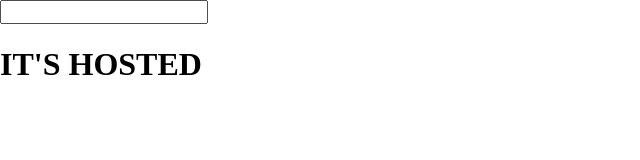
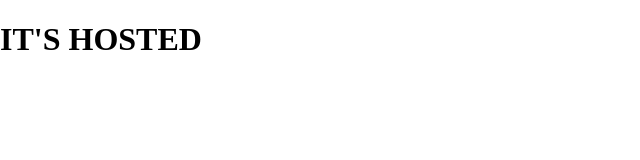
Before and after one commit to LeeAllenK/example-class, a plain HTML site: page index.html in a window 1280 px wide. Shown: the whole page, without its empty margins (0-640 px from the left). Drawn offline with nearby package versions, Linux system fonts and the light colour scheme.

Commit message:
Update index.html

```diff
--- a/index.html
+++ b/index.html
@@ -15,7 +15,7 @@
 
 <body>
 
-	<input id="danceDanceRevolution" type="text" name="" value="">
+<!-- 	<input id="danceDanceRevolution" type="text" name="" value=""> -->
 
 	<h1>IT'S HOSTED</h1>
 
```
